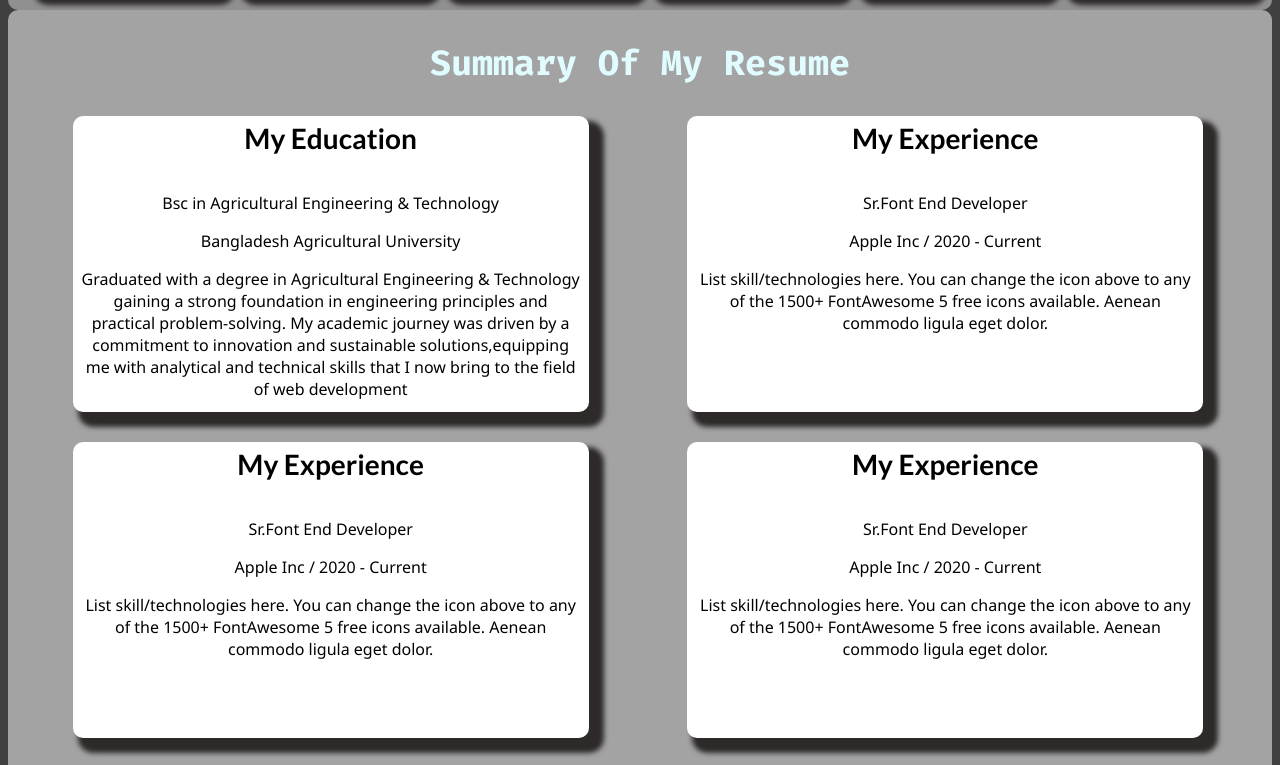
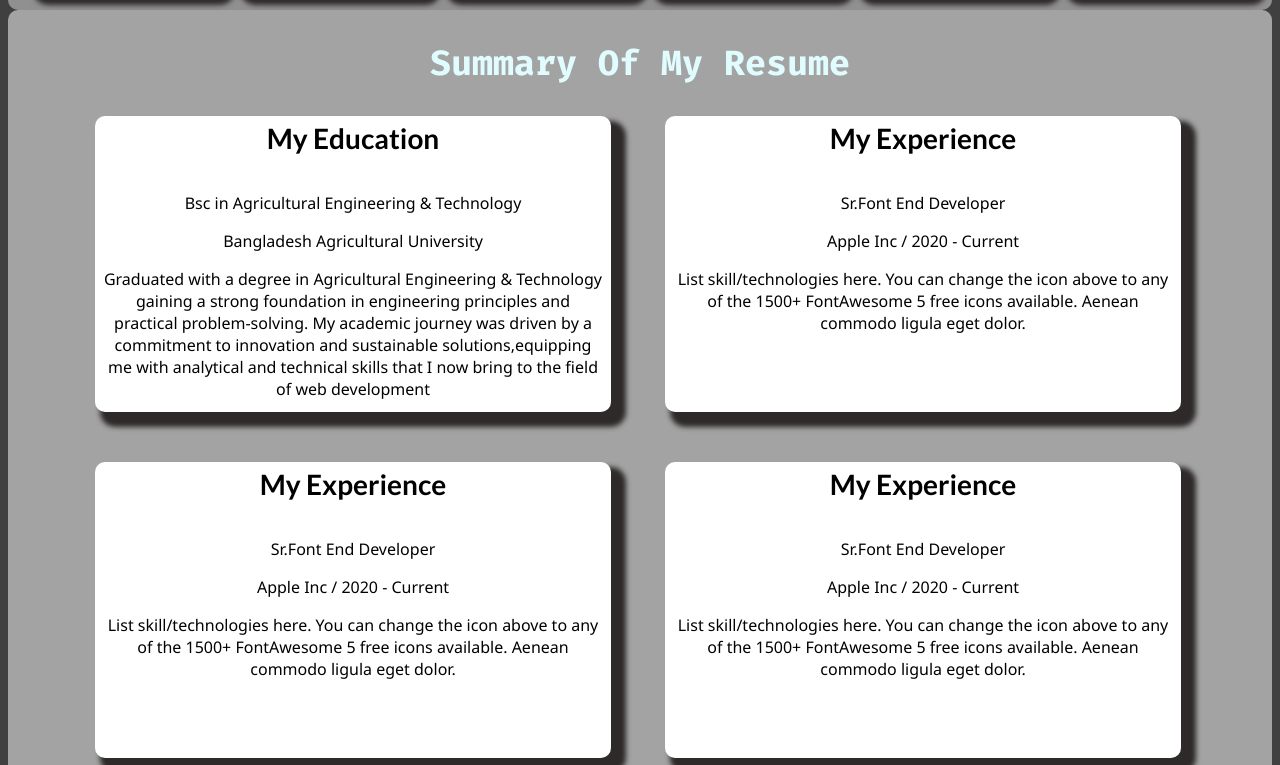
Before and after one commit to abedinalways/My-Portfolio, a website: page index.html in a window 1280 px wide. Shown: the part 1271-2036 px from the top of the page. Drawn offline with nearby package versions, Linux system fonts and the light colour scheme.

Commit message:
some changes in section

```diff
--- a/style/style.css
+++ b/style/style.css
@@ -176,9 +176,9 @@ body{
   background:rgba(222, 222, 222, 0.629);  text-align: center; border-radius: 10px;
 }
 .resume-container{
-  display: grid; grid-template-columns:520px 520px;
-  justify-content:space-evenly; align-items: center;gap: 30px;
- margin-bottom: 50px;
+  display: grid; grid-template-columns:repeat(2, 520px);
+  justify-content:center; align-items: center; gap:50px;
+  margin-bottom: 50px;
 }
 .resume{
   text-align: center;
```
